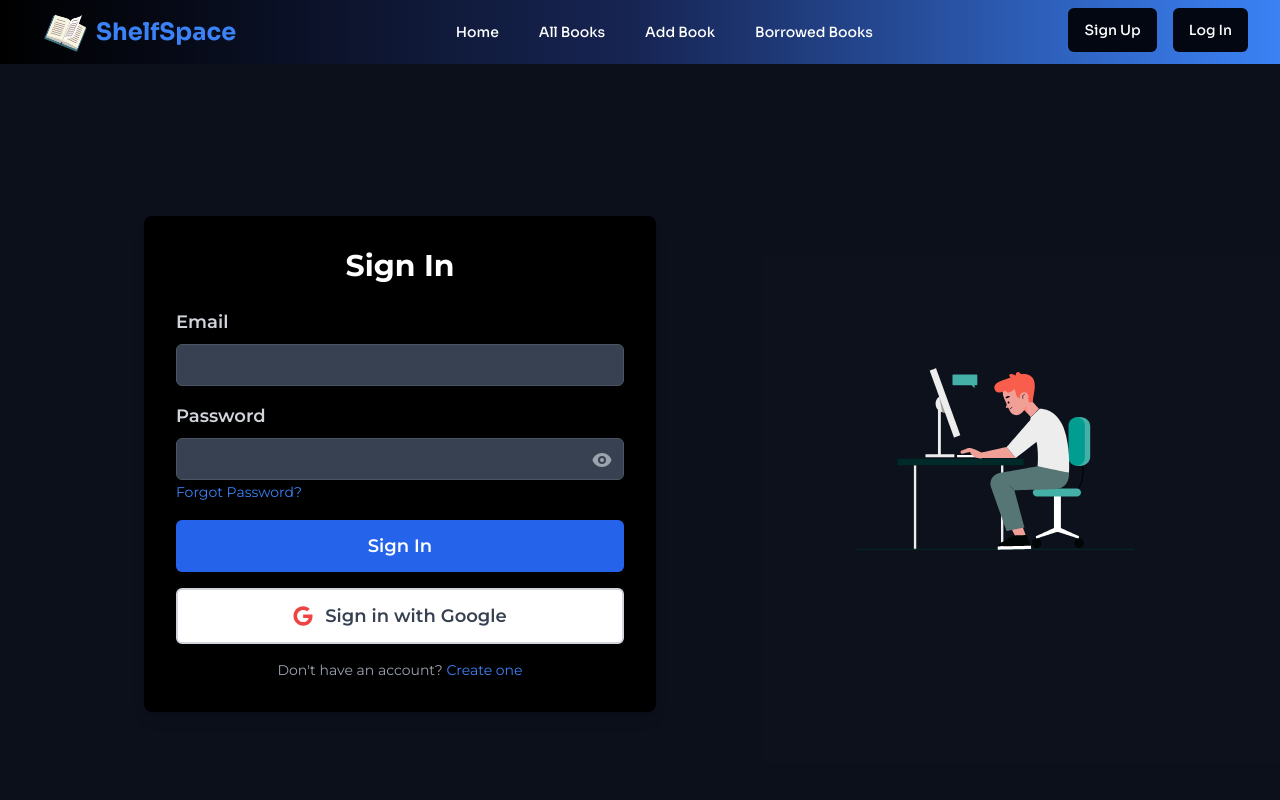
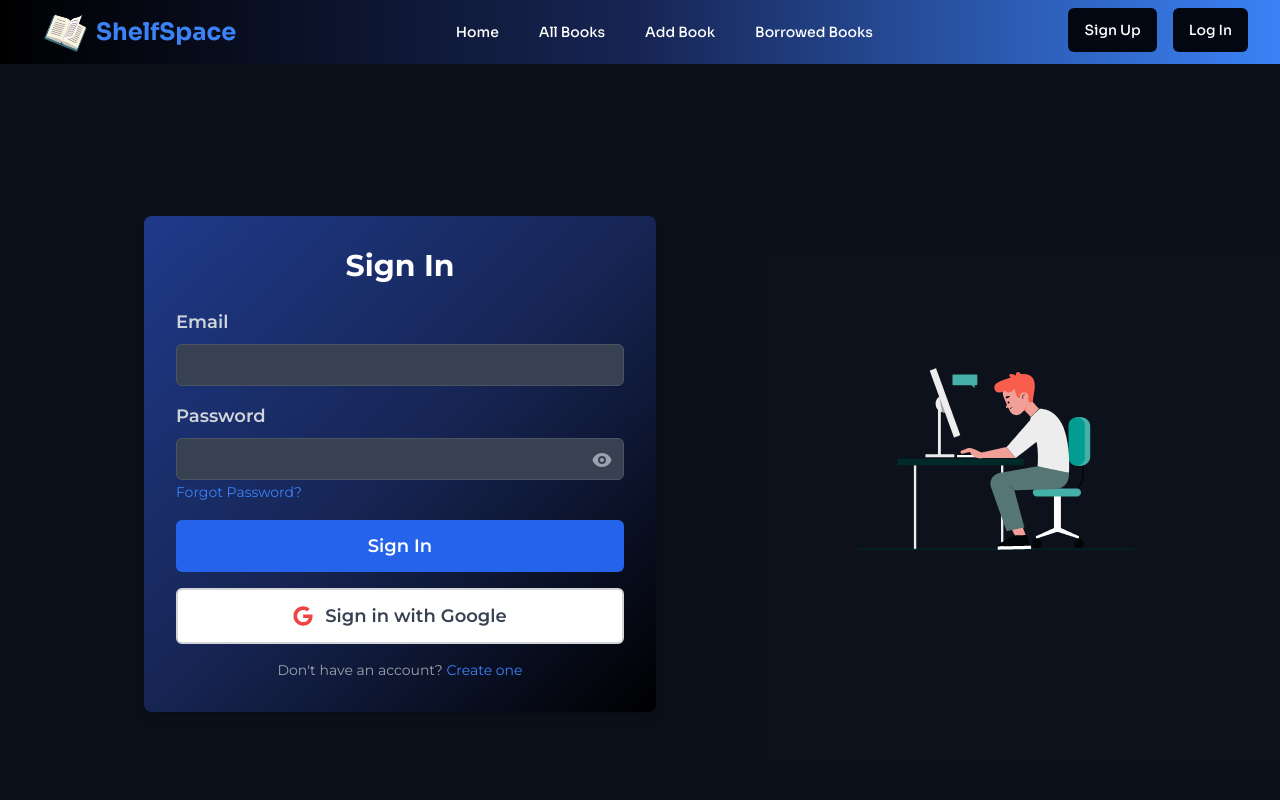
Before and after one commit to Nur-Araf/ShelfSpace, a React (Vite) app: page /log-in in a window 1280 px wide. Shown: the top 800 px of the page. Built offline with nearby package versions, Linux system fonts and the light colour scheme; no server answers.

Commit message:
Fixed Banner slider

```diff
--- a/src/components/authPart/LogIn.jsx
+++ b/src/components/authPart/LogIn.jsx
@@ -52,7 +52,7 @@ const LogIn = () => {
       <Helmet>
         <title>Log In - ShelfSpace</title>
       </Helmet>
-      <div className="bg-black lg:ml-32 p-8 rounded-lg shadow-lg w-full sm:max-w-md lg:max-w-lg">
+      <div className="bg-gradient-to-tl from-black via-blue-950 to-blue-900 lg:ml-32 p-8 rounded-lg shadow-lg w-full sm:max-w-md lg:max-w-lg">
         <h2 className="text-3xl font-bold text-center text-white mb-6">
           Sign In
         </h2>
--- a/src/components/authPart/SingUp.jsx
+++ b/src/components/authPart/SingUp.jsx
@@ -74,7 +74,7 @@ const SignUp = () => {
         <div className="w-96 h-96 hidden lg:block">
           <Proton />
         </div>
-        <div className="bg-black p-8 rounded-lg shadow-lg w-full sm:max-w-md lg:max-w-lg">
+        <div className="bg-gradient-to-tl from-black via-blue-950 to-blue-900 p-8 rounded-lg shadow-lg w-full sm:max-w-md lg:max-w-lg">
           <h2 className="text-3xl font-bold text-center text-white mb-6">
             Register
           </h2>
--- a/src/components/landingPage/BannerSlider.jsx
+++ b/src/components/landingPage/BannerSlider.jsx
@@ -61,7 +61,7 @@ const BannerSlider = () => {
           </motion.p>
         </div>
 
-        <div className="absolute bottom-16 lg:bottom-28 bg-black bg-opacity-10 rounded-3xl left-1/2 transform -translate-x-1/2 h-64 w-64 md:h-80 md:w-80 lg:h-96 lg:w-96 p-4">
+        <div className="absolute bottom-16 xl:bottom-28 bg-black bg-opacity-10 rounded-3xl left-1/2 transform -translate-x-1/2 h-64 w-64 md:h-80 md:w-80 lg:h-64 lg:w-64 xl:h-96 xl:w-96 p-4">
           <Reading />
         </div>
       </div>
```
